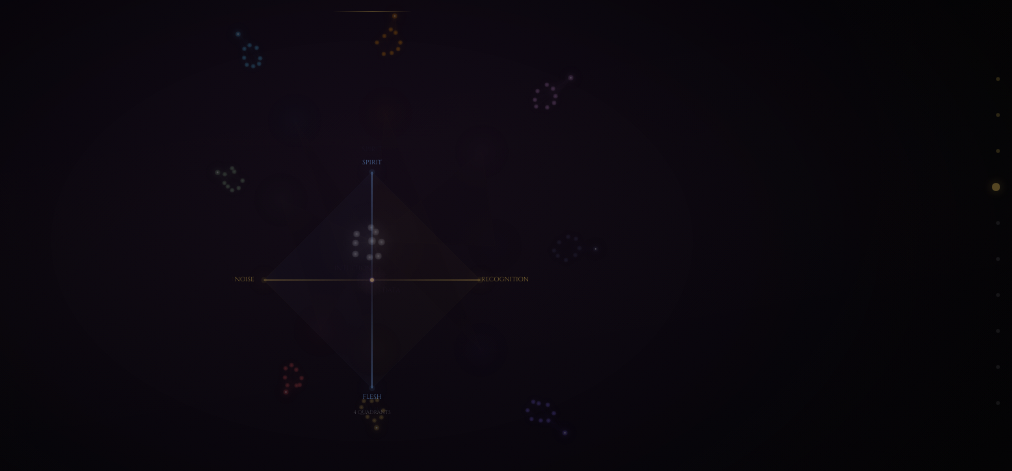
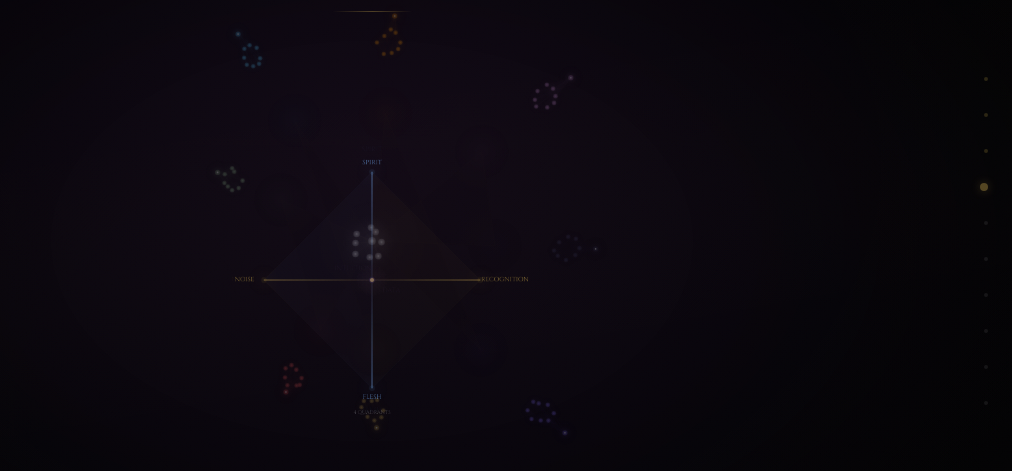
Before and after one commit to JDOG332/educationrevelation, a React (Vite) app: page / in a window 1280 px wide. Both pictures are taken after a click on the element 640 px from the left and 400 px from the top of the page. Shown: the part 159-630 px from the top of the page, without its empty margins (268-1280 px from the left). Built offline with nearby package versions, Linux system fonts and the light colour scheme.

Commit message:
Fix depth nav: raise zIndex above content, move in from edge
zIndex 100 → 10100 so dots sit above all page content layers
(5000-9999). right 12px → 24px for clearance from scrollbar.

Co-Authored-By: Claude Opus 4.6 <noreply@anthropic.com>

```diff
--- a/src/components/ui.jsx
+++ b/src/components/ui.jsx
@@ -36,8 +36,8 @@ export function DepthIndicator({ depth, maxDepth = 9, onNavigate, depthNames })
 
   return (
     <div style={{
-      position: "fixed", right: 12, top: "50%", transform: "translateY(-50%)",
-      zIndex: 100, display: "flex", flexDirection: "column", alignItems: "flex-end", gap: 0,
+      position: "fixed", right: 24, top: "50%", transform: "translateY(-50%)",
+      zIndex: 10100, display: "flex", flexDirection: "column", alignItems: "flex-end", gap: 0,
     }}>
       {Array.from({ length: maxDepth + 1 }, (_, i) => {
         const isCurrent = i === depth;
```
